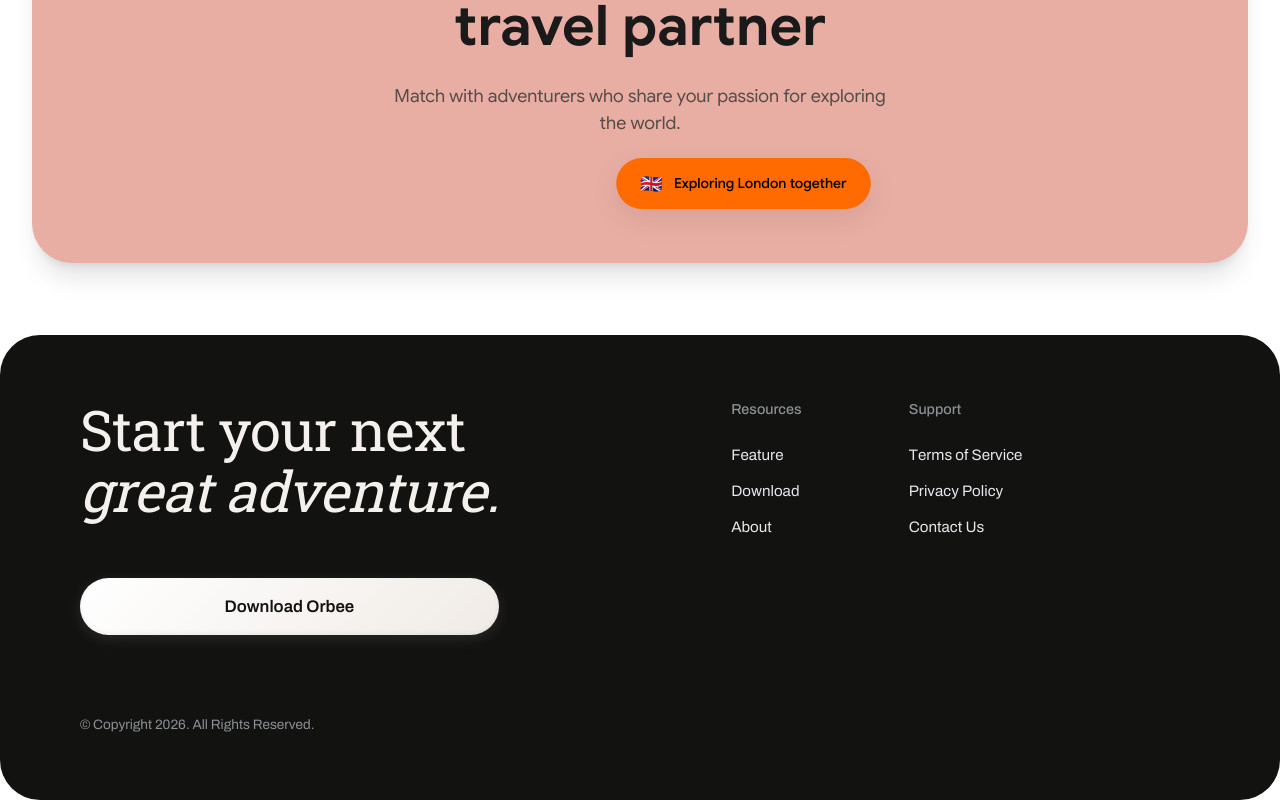
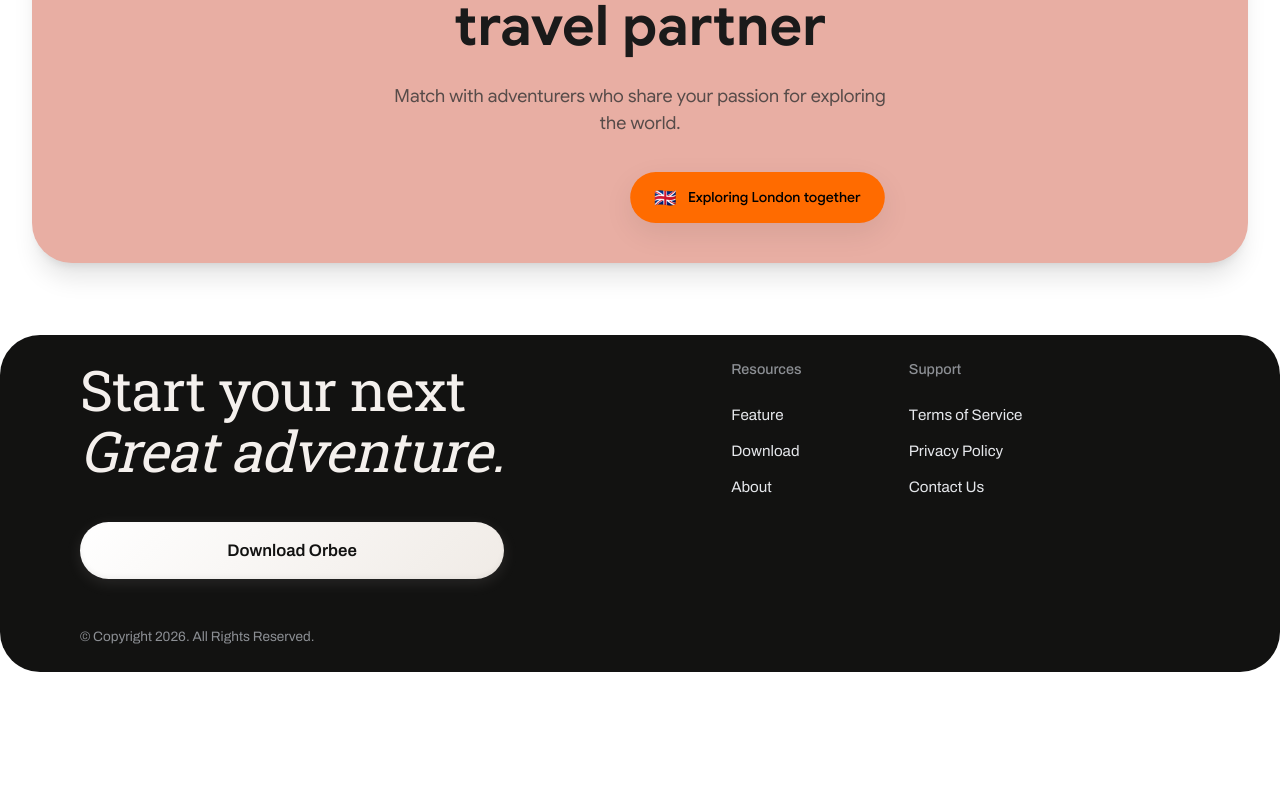
Before and after one commit to mrrobot232323/work, a Next.js app: page / in a window 1280 px wide. Shown: the part 3147-3947 px from the top of the page. After the commit the page ends 3835 px from the top, so only its background shows below. Built offline with nearby package versions, Linux system fonts and the light colour scheme.

Commit message:
feat: Implement smooth scrolling for footer anchor links and refine footer component spacing.

```diff
--- a/app/components/footer/footer.css
+++ b/app/components/footer/footer.css
@@ -5,16 +5,17 @@
     border-radius: 40px;
     background-color: #121211; /* Warm dark off-black from the screenshot */
     overflow: hidden;
-    padding: 3rem 2.5rem;
+    padding: 2rem 2.5rem;
     font-family: 'Archivo', sans-serif;
     color: #fff;
     display: flex;
     flex-direction: column;
+    margin-bottom: 1rem;
 }
 
 @media (min-width: 1024px) {
     .footer-container {
-        padding: 4rem 5rem;
+        padding: 1.5rem 5rem;
     }
 }
 
@@ -22,8 +23,8 @@
     display: flex;
     flex-direction: column;
     justify-content: space-between;
-    gap: 3rem;
-    margin-bottom: 4rem;
+    gap: 1.5rem;
+    margin-bottom: 2rem;
 }
 
 @media (min-width: 768px) {
@@ -45,7 +46,7 @@
     font-weight: 400;
     line-height: 1.1;
     color: #f4f0ed;
-    margin-bottom: 2rem;
+    margin-bottom: 1rem;
     letter-spacing: -0.01em;
 }
 
--- a/app/components/footer/footer.tsx
+++ b/app/components/footer/footer.tsx
@@ -3,10 +3,30 @@
 import React, { useEffect, useRef } from 'react';
 import Link from 'next/link';
 import gsap from 'gsap';
+import { ScrollToPlugin } from 'gsap/ScrollToPlugin';
 import './footer.css';
+
+gsap.registerPlugin(ScrollToPlugin);
 
 export default function Footer() {
     const linksRef = useRef<(HTMLAnchorElement | null)[]>([]);
+
+    const scrollToSection = (e: React.MouseEvent<HTMLAnchorElement>, href: string) => {
+        if (href.startsWith("#")) {
+            e.preventDefault();
+            const target = document.querySelector(href);
+            if (target) {
+                gsap.to(window, {
+                    scrollTo: {
+                        y: target,
+                        offsetY: 20
+                    },
+                    duration: 1.5,
+                    ease: "power4.inOut"
+                });
+            }
+        }
+    };
 
     useEffect(() => {
         const links = linksRef.current.filter(Boolean);
@@ -69,6 +89,7 @@ export default function Footer() {
             <Link
                 key={text}
                 href={href}
+                onClick={(e) => scrollToSection(e, href)}
                 ref={(el) => { linksRef.current[index] = el; }}
                 className="footer-link-animated"
             >
@@ -82,8 +103,14 @@ export default function Footer() {
             <div className="footer-top">
                 {/* Left Side: Brand CTA */}
                 <div className="footer-brand">
-                    <h2 className="footer-headline">Start your next<br /><em>great adventure.</em></h2>
-                    <a href="#download" className="footer-cta">Download Orbee</a>
+                    <h2 className="footer-headline">Start your next<br /><em>Great adventure.</em></h2>
+                    <a
+                        href="#download"
+                        className="footer-cta"
+                        onClick={(e) => scrollToSection(e, "#download")}
+                    >
+                        Download Orbee
+                    </a>
                 </div>
 
                 {/* Right Side: Links */}
```
